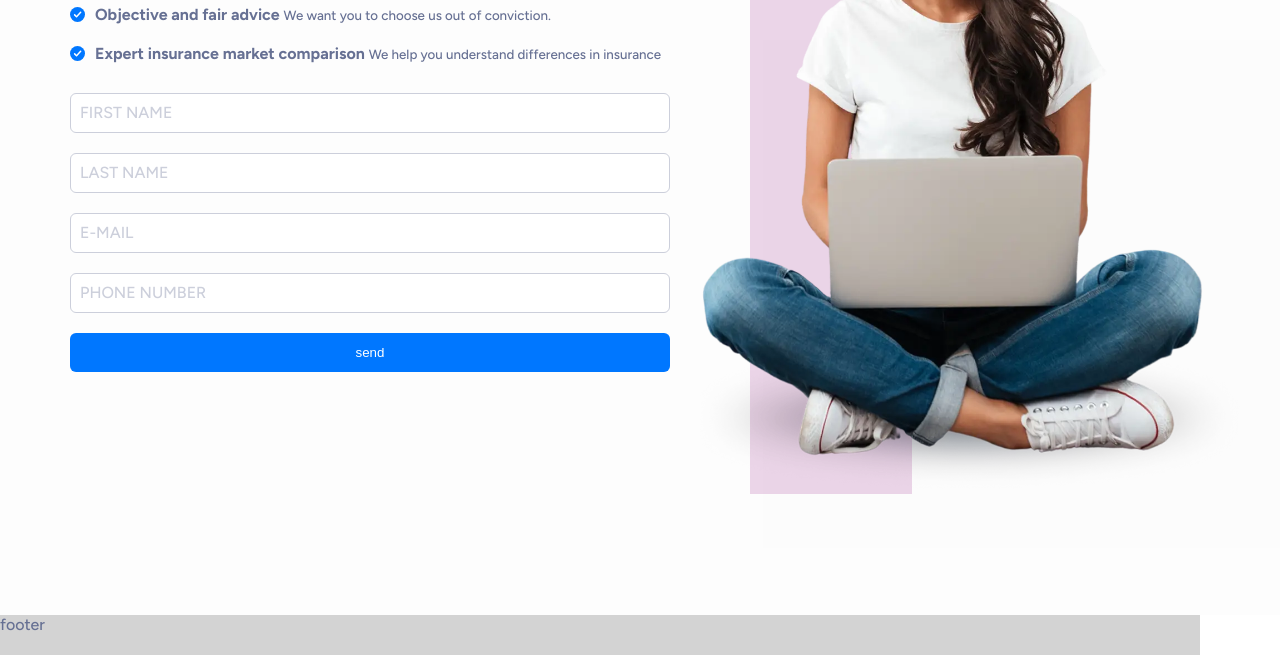
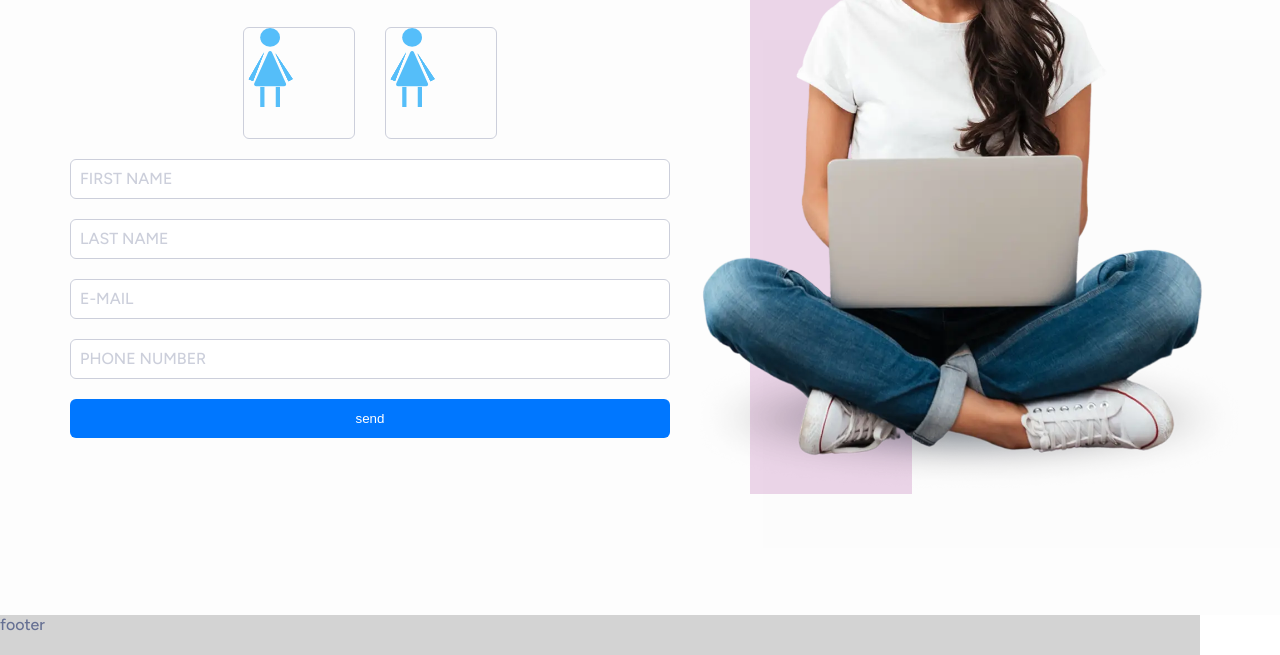
Before and after one commit to chagraCome/ottonova-challenge, a plain HTML site: page index.html in a window 1280 px wide. Shown: the part 215-870 px from the top of the page. Drawn offline with Linux system fonts and the light colour scheme.

Commit message:
adding icons

```diff
--- a/index.html
+++ b/index.html
@@ -43,6 +43,36 @@
           </ul>
           <form>
             <div class="form-grid">
+              <div class="gender-container-area">
+                <div class="gender-container"><svg width="54" height="79" viewBox="0 0 54 79" fill="none" xmlns="http://www.w3.org/2000/svg">
+                  <rect x="31.7546" y="58.9153" width="4.2335" height="20.0847" fill="#55BEF9"/>
+                  <rect x="16.2318" y="58.9153" width="4.2335" height="20.0847" fill="#55BEF9"/>
+                  <path d="M24.285 24.1552C24.9914 22.5795 27.2285 22.5795 27.9349 24.1552L41.9559 55.4275C42.5491 56.7508 41.581 58.2458 40.1309 58.2458H12.089C10.6389 58.2458 9.67076 56.7508 10.264 55.4275L24.285 24.1552Z" fill="#55BEF9"/>
+                  <path d="M31.3326 25.3282L48.6117 51.0488L44.4541 53.1732L31.3326 25.3282Z" fill="#55BEF9"/>
+                  <path d="M31.3326 25.3282L48.6117 51.0488L44.4541 53.1732L31.3326 25.3282Z" fill="#55BEF9"/>
+                  <path d="M31.3326 25.3282L48.6117 51.0488L44.4541 53.1732L31.3326 25.3282Z" fill="#55BEF9"/>
+                  <path d="M31.3326 25.3282L48.6117 51.0488L44.4541 53.1732L31.3326 25.3282Z" fill="#55BEF9"/>
+                  <path d="M20.0525 24.405L9.02962 53.0574L4.72476 51.2161L20.0525 24.405Z" fill="#55BEF9"/>
+                  <path d="M20.0525 24.405L9.02962 53.0574L4.72476 51.2161L20.0525 24.405Z" fill="#55BEF9"/>
+                  <path d="M20.0525 24.405L9.02962 53.0574L4.72476 51.2161L20.0525 24.405Z" fill="#55BEF9"/>
+                  <path d="M20.0525 24.405L9.02962 53.0574L4.72476 51.2161L20.0525 24.405Z" fill="#55BEF9"/>
+                  <ellipse cx="26.11" cy="9.37288" rx="9.87816" ry="9.37288" fill="#1CA8F8" fill-opacity="0.75"/>
+                  </svg></div>
+                <div class="gender-container"><svg width="54" height="79" viewBox="0 0 54 79" fill="none" xmlns="http://www.w3.org/2000/svg">
+                  <rect x="31.7546" y="58.9153" width="4.2335" height="20.0847" fill="#55BEF9"/>
+                  <rect x="16.2318" y="58.9153" width="4.2335" height="20.0847" fill="#55BEF9"/>
+                  <path d="M24.285 24.1552C24.9914 22.5795 27.2285 22.5795 27.9349 24.1552L41.9559 55.4275C42.5491 56.7508 41.581 58.2458 40.1309 58.2458H12.089C10.6389 58.2458 9.67076 56.7508 10.264 55.4275L24.285 24.1552Z" fill="#55BEF9"/>
+                  <path d="M31.3326 25.3282L48.6117 51.0488L44.4541 53.1732L31.3326 25.3282Z" fill="#55BEF9"/>
+                  <path d="M31.3326 25.3282L48.6117 51.0488L44.4541 53.1732L31.3326 25.3282Z" fill="#55BEF9"/>
+                  <path d="M31.3326 25.3282L48.6117 51.0488L44.4541 53.1732L31.3326 25.3282Z" fill="#55BEF9"/>
+                  <path d="M31.3326 25.3282L48.6117 51.0488L44.4541 53.1732L31.3326 25.3282Z" fill="#55BEF9"/>
+                  <path d="M20.0525 24.405L9.02962 53.0574L4.72476 51.2161L20.0525 24.405Z" fill="#55BEF9"/>
+                  <path d="M20.0525 24.405L9.02962 53.0574L4.72476 51.2161L20.0525 24.405Z" fill="#55BEF9"/>
+                  <path d="M20.0525 24.405L9.02962 53.0574L4.72476 51.2161L20.0525 24.405Z" fill="#55BEF9"/>
+                  <path d="M20.0525 24.405L9.02962 53.0574L4.72476 51.2161L20.0525 24.405Z" fill="#55BEF9"/>
+                  <ellipse cx="26.11" cy="9.37288" rx="9.87816" ry="9.37288" fill="#1CA8F8" fill-opacity="0.75"/>
+                  </svg> </div>
+              </div>
               <div class="input-field">
                 <input class="standar-input" type="text" required="required" />
                 <span>First Name</span>
--- a/style/style.scss
+++ b/style/style.scss
@@ -7,6 +7,7 @@
 :root {
   --color-primary: #0077ff;
   --grey: #667093;
+  --border-color:#cccfdb;
   --text-dark-color: #00104b;
 }
 body {
@@ -96,7 +97,19 @@ svg{
 
 
 
-
+.gender-container-area{
+  display: flex;
+  flex-direction: row;
+  gap: 30px;
+  justify-content: center;
+  margin: 0 auto;
+  .gender-container{
+    border: 1px solid var(--border-color);
+    border-radius: 6px;
+    height: 7rem;
+    width: 7rem;
+  }
+}
 
 .left-sec{
   margin: auto 30px;
@@ -114,7 +127,7 @@ svg{
   .standar-input {
     width: 100%;
     padding: 10px;
-    border: 1px solid #cccfdb;
+    border: 1px solid var(--border-color);
     border-radius: 6px;
     color: var(--text-dark-color);
     background-color: white;
@@ -126,7 +139,7 @@ svg{
     left: 0;
     padding: 10px;
     pointer-events: none;
-    color: #cccfdb;
+    color: var(--border-color);
     font-weight: 500;
     text-transform: uppercase;
     transition: 0.5s;
```
Also changed, not shown: female1.svg (added), style/style.css, 1 other file.
